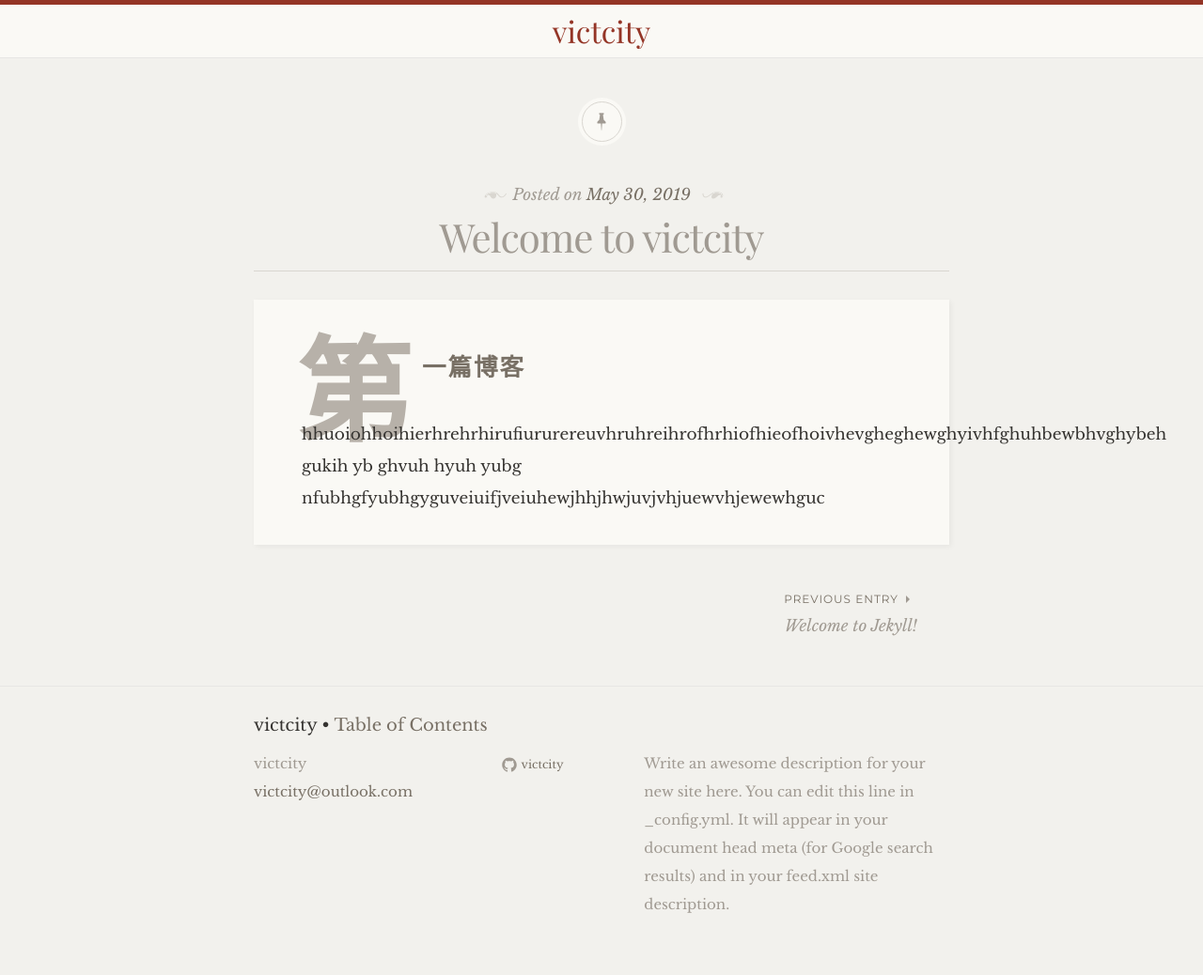
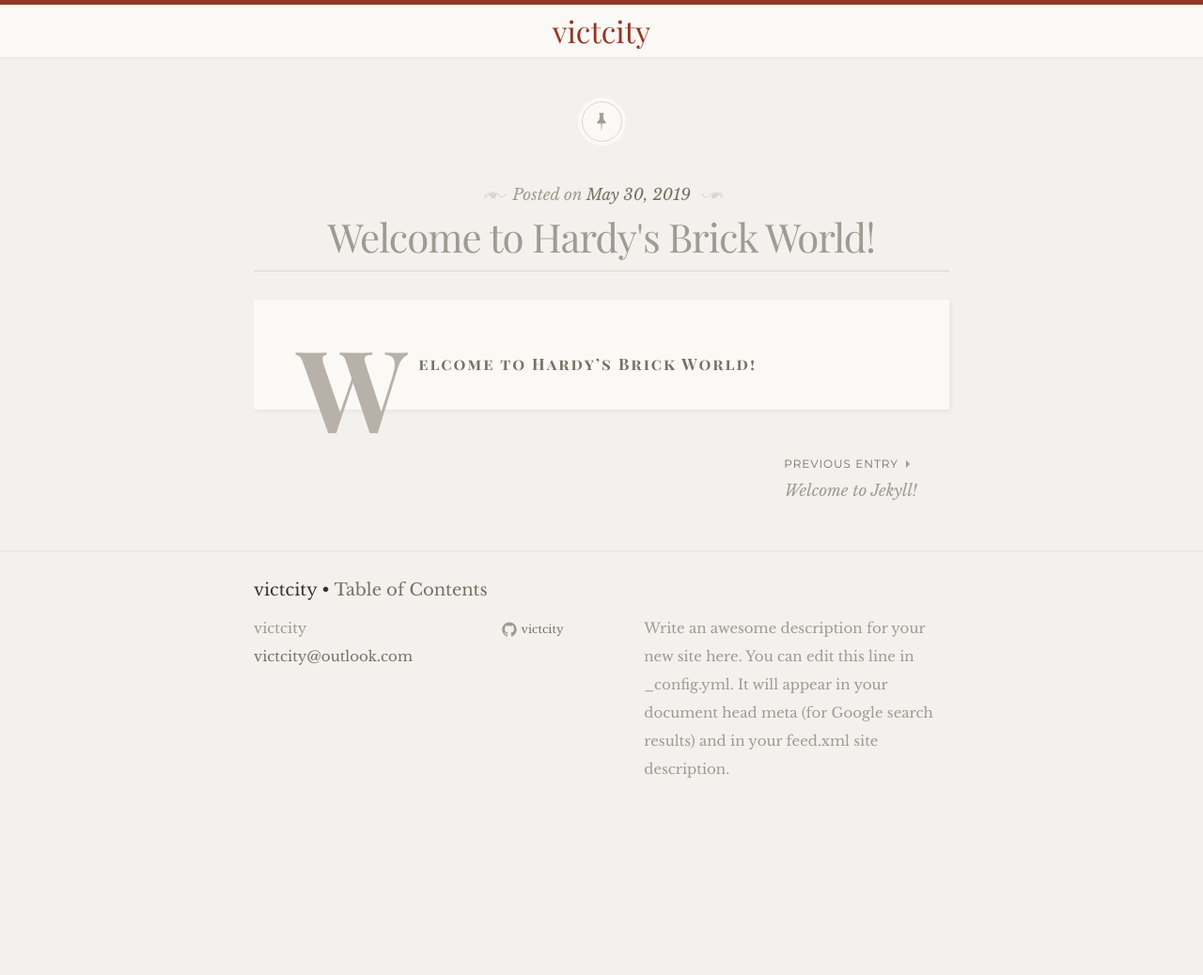
Before and after one commit to victcity/victcity.github.io, a Jekyll site: the page built from _posts/2019-05-30-first-blog.markdown, in a window 1280 px wide. Shown: the whole page at 94% size. Built offline with Jekyll 4.4.1, drawn with Linux system fonts in a browser that asks for light colours; some web fonts are replaced; after the commit the page ends 900 px from its top, so only the background shows below that.

Commit message:
Update 2019-05-30-first-blog.markdown

```diff
--- a/_posts/2019-05-30-first-blog.markdown
+++ b/_posts/2019-05-30-first-blog.markdown
@@ -1,8 +1,6 @@
 ---
 layout: post
-title: "Welcome to victcity"
+title: "Welcome to Hardy's Brick World!"
 date: 2019-05-30 20:46:00 +0800
 ---
-
-# 第一篇博客
-hhuoiohhoihierhrehrhirufiururereuvhruhreihrofhrhiofhieofhoivhevgheghewghyivhfghuhbewbhvghybeh gukih yb ghvuh hyuh yubg nfubhgfyubhgyguveiuifjveiuhewjhhjhwjuvjvhjuewvhjewewhguc
+Welcome to Hardy's Brick World!
```
